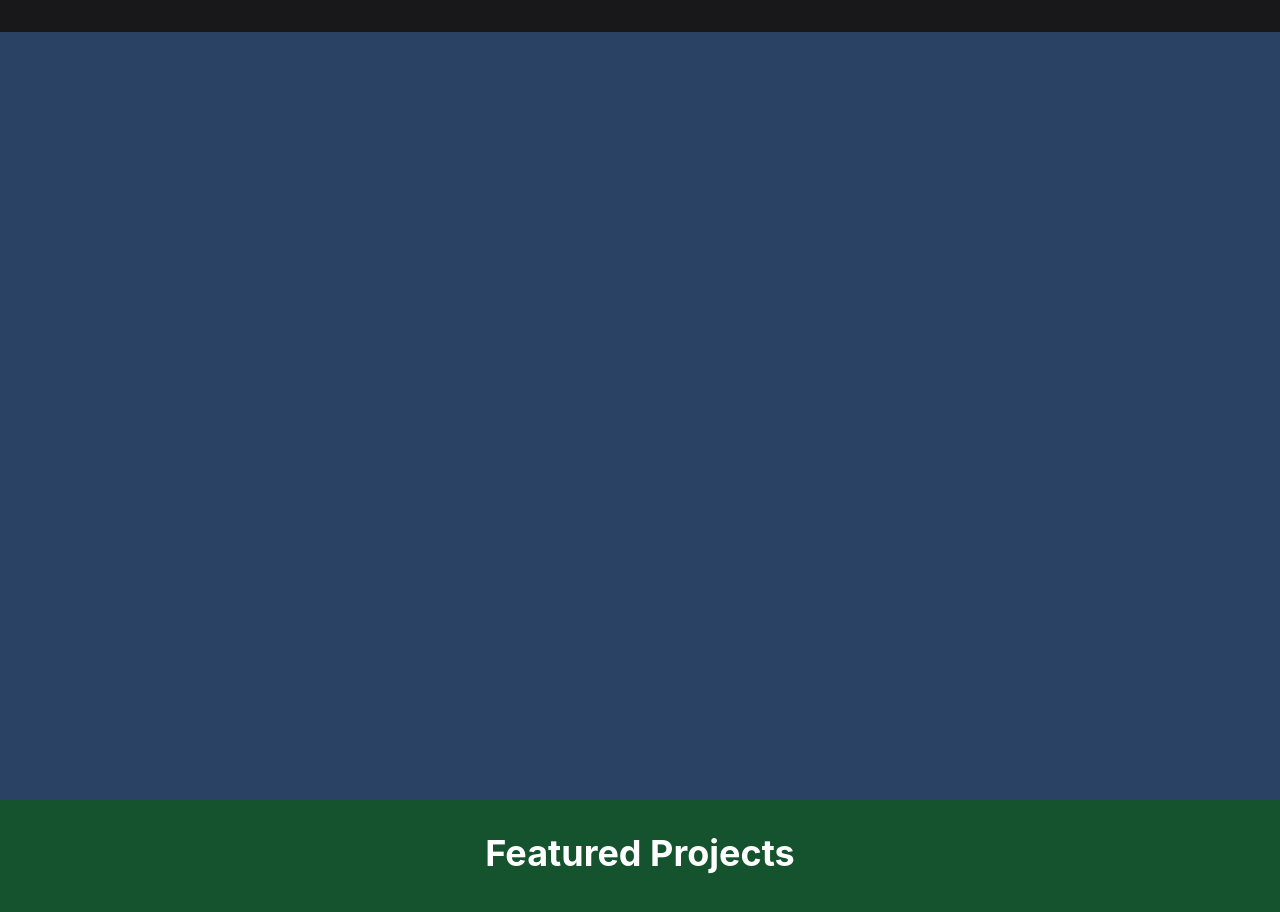
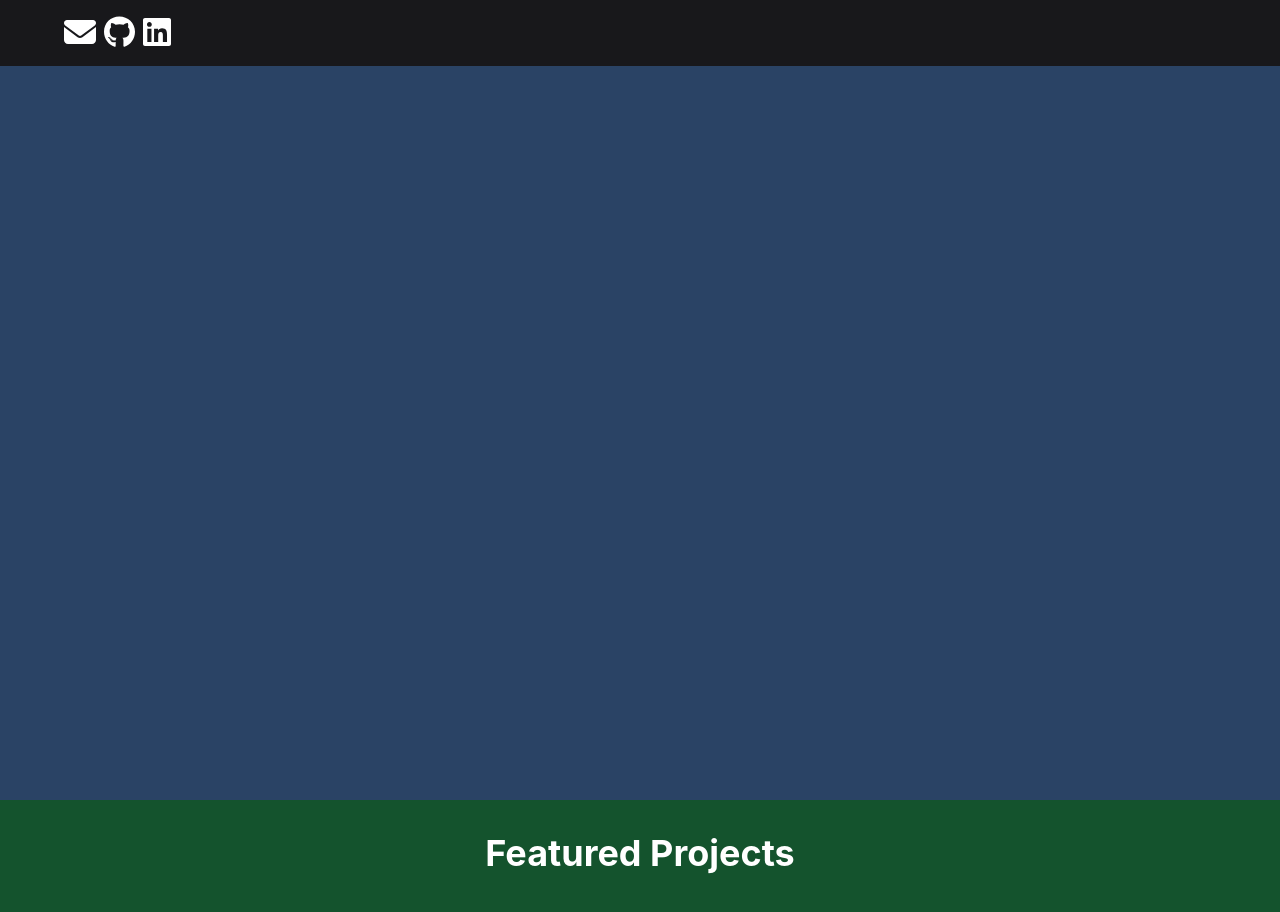
Before and after one commit to achavez5/meta-frontend-cert-react, a React (Create React App) app in the folder AdvancedReact/portfolio-project/: page / in a window 1280 px wide. Shown: the top 912 px of the page. Built offline with nearby package versions, Linux system fonts and the light colour scheme.

Commit message:
step 1 - Socials links

```diff
--- a/AdvancedReact/portfolio-project/src/components/Header.js
+++ b/AdvancedReact/portfolio-project/src/components/Header.js
@@ -12,24 +12,16 @@ import { Box, HStack } from "@chakra-ui/react";
 const socials = [
   {
     icon: faEnvelope,
-    url: "mailto: hello@example.com",
+    url: "mailto: achavezv97@gmail.com",
   },
   {
     icon: faGithub,
-    url: "https://github.com",
+    url: "https://github.com/achavez5",
   },
   {
     icon: faLinkedin,
-    url: "https://www.linkedin.com",
-  },
-  {
-    icon: faMedium,
-    url: "https://medium.com",
-  },
-  {
-    icon: faStackOverflow,
-    url: "https://stackoverflow.com",
-  },
+    url: "https://www.linkedin.com/in/alejandro-chavez-151bb8164/",
+  }
 ];
 
 const Header = () => {
@@ -64,7 +56,11 @@ const Header = () => {
           alignItems="center"
         >
           <nav>
-            {/* Add social media links based on the `socials` data */}
+            <HStack>
+              {
+                socials.map( (e) => <a href={e.url} key={e.url}><FontAwesomeIcon icon={e.icon} size="2x"/></a>)
+              }
+            </HStack>
           </nav>
           <nav>
             <HStack spacing={8}>
```
